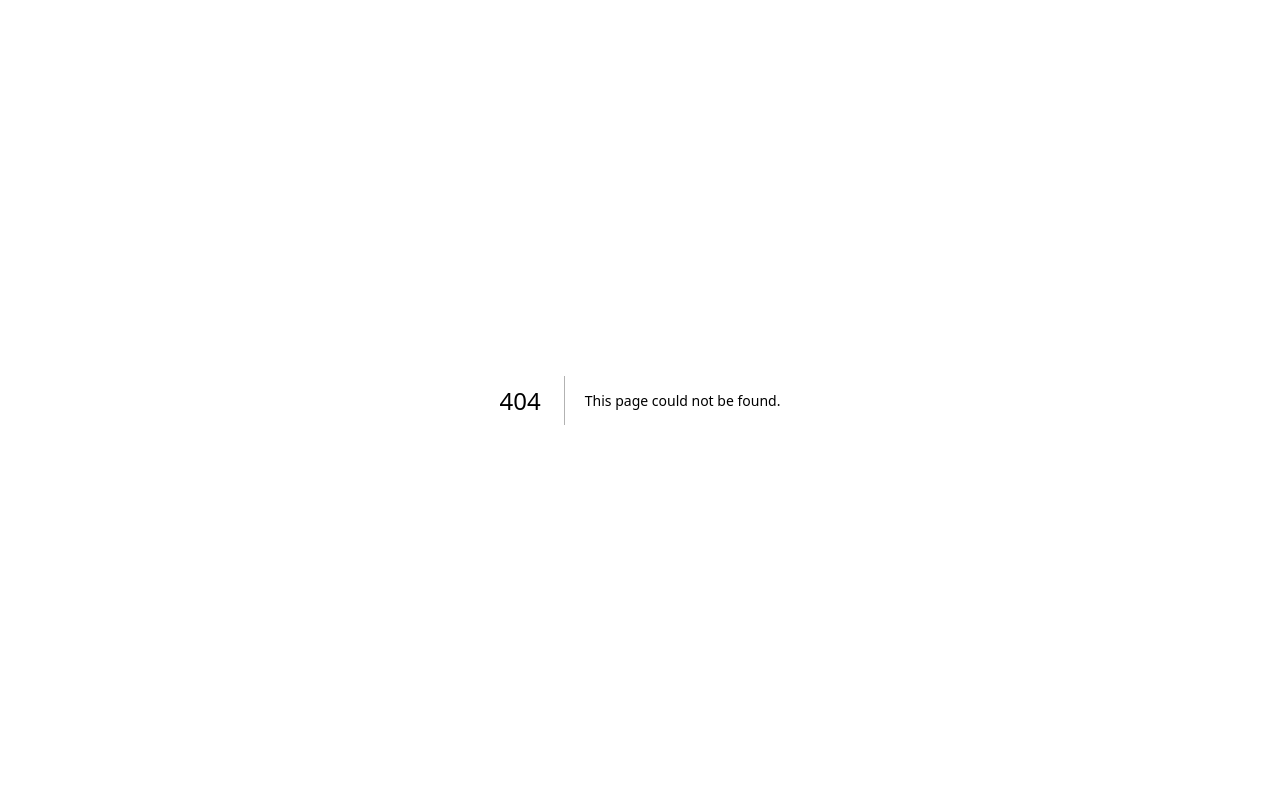
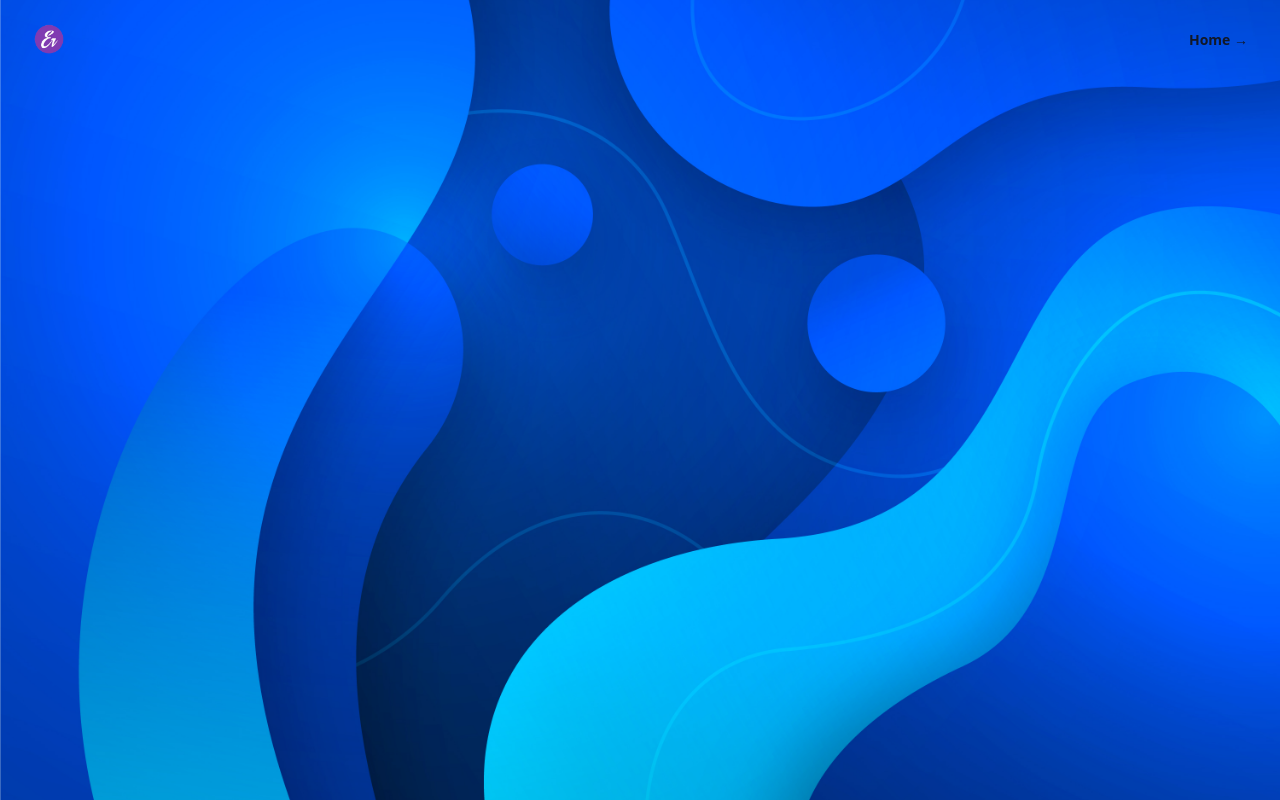
Before and after one commit to Baalerica/my-portfolio, a Next.js app: page /stripe in a window 1280 px wide. Before the commit this address had no page. Built offline with nearby package versions, Linux system fonts and the light colour scheme.

Commit message:
Add stripe

```diff
--- /dev/null
+++ b/pages/stripe.js
@@ -0,0 +1,109 @@
+import Head from "next/head";
+import Link from 'next/link';
+import Image from "next/image";
+import React from "react";
+
+export default function Home() {
+    return (
+        <>
+            <Head>
+                <title>Portfolio | Erica Rdz</title>
+                <meta charSet="utf-8" />
+                <meta name="description" content="Un chingo de cosas" />
+                <meta name="viewport" content="width=device-width, initial-scale=1.0" />
+            </Head>
+
+            <div
+                className="h-screen w-full"
+                style={{ backgroundImage: "url(/fondo-azul.jpg)", backgroundSize: 'cover', backgroundPosition: 'center' }}
+            >
+                <header className="absolute inset-x-0 top-0 z-50">
+                    <nav className="flex items-center justify-between p-6 lg:px-8" aria-label="Global">
+                        <div className="flex lg:flex-1">
+                            <a href="#" className="-m-1.5 p-1.5">
+                                <span className="sr-only">Baalerica</span>
+                                <Image
+                                    className="h-8 w-auto"
+                                    src="/logo.png"
+                                    alt="Baalerica logo"
+                                    width={32}
+                                    height={32}
+                                />
+                            </a>
+                        </div>
+                        <div className="flex lg:hidden">
+                            <button
+                                type="button"
+                                className="-m-2.5 inline-flex items-center justify-center rounded-md p-2.5 text-gray-700"
+                            >
+                                <span className="sr-only">Open main menu</span>
+                                <svg
+                                    className="h-6 w-6"
+                                    fill="none"
+                                    viewBox="0 0 24 24"
+                                    strokeWidth="1.5"
+                                    stroke="currentColor"
+                                    aria-hidden="true"
+                                >
+                                    <path
+                                        strokeLinecap="round"
+                                        strokeLinejoin="round"
+                                        d="M3.75 6.75h16.5M3.75 12h16.5m-16.5 5.25h16.5"
+                                    />
+                                </svg>
+                            </button>
+                        </div>
+                        <div className="hidden lg:flex lg:gap-x-12">
+                            <Link href="/index" legacyBehavior>
+                                <a className="text-sm font-semibold leading-6 text-gray-900">
+                                    Home <span aria-hidden="true">&rarr;</span>
+                                </a>
+                            </Link>
+                        </div>
+                    </nav>
+                    <div className="lg:hidden" role="dialog" aria-modal="true">
+                        <div className="fixed inset-0 z-50"></div>
+                        <div className="fixed inset-y-0 right-0 z-50 w-full overflow-y-auto bg-white px-6 py-6 sm:max-w-sm sm:ring-1 sm:ring-gray-900/10">
+                            <div className="flex items-center justify-between">
+                                <a href="#" className="-m-1.5 p-1.5">
+                                    <span className="sr-only">Baalerica</span>
+                                    <Image
+                                        className="h-8 w-auto"
+                                        src="/logo.png"
+                                        alt="Baalerica logo"
+                                        width={32}
+                                        height={32}
+                                    />
+                                </a>
+                                <button type="button" className="-m-2.5 rounded-md p-2.5 text-gray-700">
+                                    <span className="sr-only">Close menu</span>
+                                    <svg
+                                        className="h-6 w-6"
+                                        fill="none"
+                                        viewBox="0 0 24 24"
+                                        strokeWidth="1.5"
+                                        stroke="currentColor"
+                                        aria-hidden="true"
+                                    >
+                                        <path strokeLinecap="round" strokeLinejoin="round" d="M6 18L18 6M6 6l12 12" />
+                                    </svg>
+                                </button>
+                            </div>
+                            <div className="mt-6 flow-root">
+                                <div className="-my-6 divide-y divide-gray-500/10">
+                                    <div className="space-y-2 py-6">
+                                        <Link href="/login" legacyBehavior>
+                                            <a className="-mx-3 block rounded-lg px-3 py-2.5 text-base font-semibold leading-7 text-gray-900 hover:bg-gray-50">
+                                                Home <span aria-hidden="true">&rarr;</span>
+                                            </a>
+                                        </Link>
+                                    </div>
+                                </div>
+                            </div>
+                        </div>
+                    </div>
+                </header>
+            </div>
+        </>
+    );
+}
```
